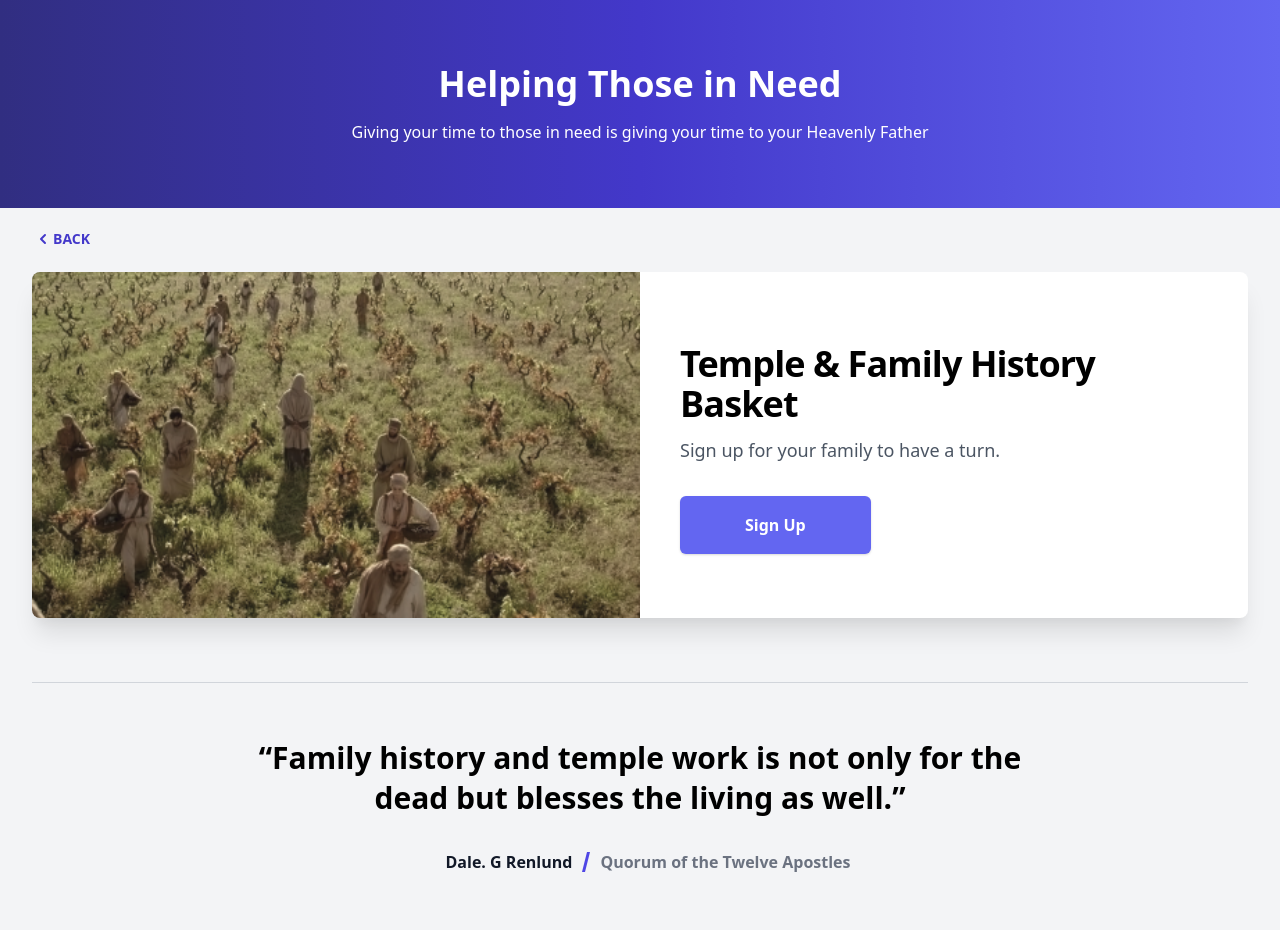
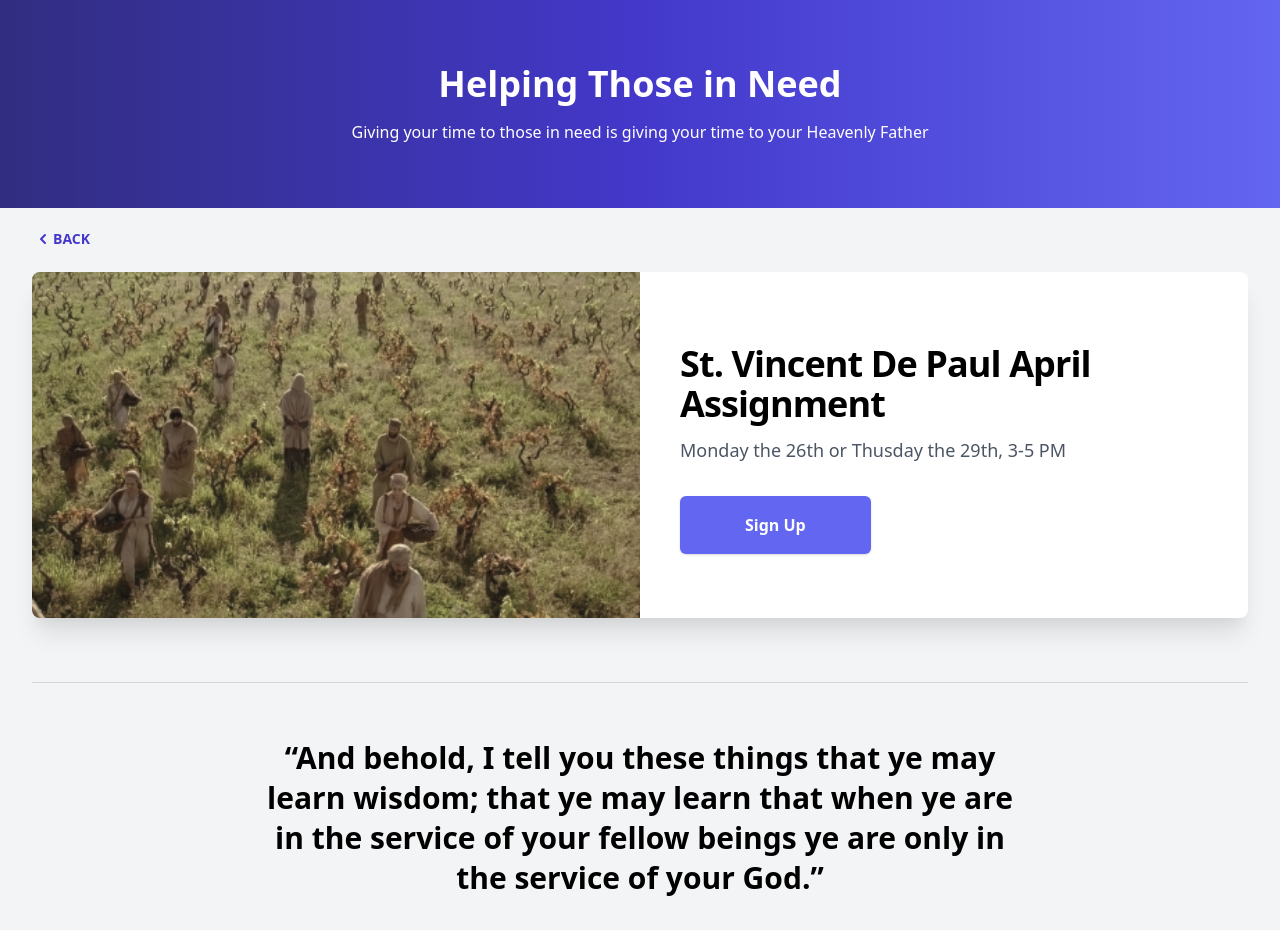
Before and after one commit to snicol21/ourwardapp, a Next.js app: page /welfare in a window 1280 px wide. Shown: the top 930 px of the page. Built offline with nearby package versions, Linux system fonts and the light colour scheme; a web font is replaced by a local one.

Commit message:
first commit

```diff
--- a/data/dataWelfare.tsx
+++ b/data/dataWelfare.tsx
@@ -4,8 +4,8 @@ import { IImageCard } from "../components/modules/cards/ImageCard"
 import { IBlockQuote } from "../components/elements/headers/BlockQuote"
 
 export const dataHeroCard: IHeroCard = {
-  title: "Temple & Family\xa0History Basket",
-  paragraph: "Sign up for your family to have a turn.",
+  title: "St. Vincent De Paul April Assignment",
+  paragraph: "Monday the 26th or Thusday the 29th, 3-5 PM",
   image: {
     src: "/images/hero-cards/vinyard.png",
     alt: "Temple & Family History",
@@ -13,7 +13,7 @@ export const dataHeroCard: IHeroCard = {
   button: {
     text: "Sign Up",
     link: {
-      url: "https://docs.google.com/forms/d/e/1FAIpQLSefHtpIzP1NdESAV6UxJ8St4xB3GxU9cPPsVcAVSqj-E6EcwQ/viewform?usp=sf_link",
+      url: "https://forms.gle/Wn5sDesnH8e9rvRU7",
       external: true,
     },
   },
@@ -21,9 +21,9 @@ export const dataHeroCard: IHeroCard = {
 }
 
 export const dataBlockQuote: IBlockQuote = {
-  name: "Dale. G Renlund",
-  title: "Quorum of the Twelve Apostles",
-  quote: "Family history and temple work is not only for the dead but blesses the living as well.",
+  name: "King Benjamin",
+  title: "Mosiah 2:17",
+  quote: "And behold, I tell you these things that ye may learn wisdom; that ye may learn that when ye are in the service of your fellow beings ye are only in the service of your God.",
 }
 
 export const dataImageCards: IImageCard[] = [
--- a/pages/welfare.tsx
+++ b/pages/welfare.tsx
@@ -31,7 +31,7 @@ function TempleAndFamilyHistory() {
         </div>
         {dataImageCards.filter((card) => !card.hidden).length > 0 && (
           <>
-            <SectionHeader title="Resources" />
+            <SectionHeader title="Up-coming Opportunities" />
             <div className="grid grid-cols-1 gap-x-6 sm:grid-cols-2 pt-5">
               {dataImageCards
                 .filter((card) => !card.hidden)
```
